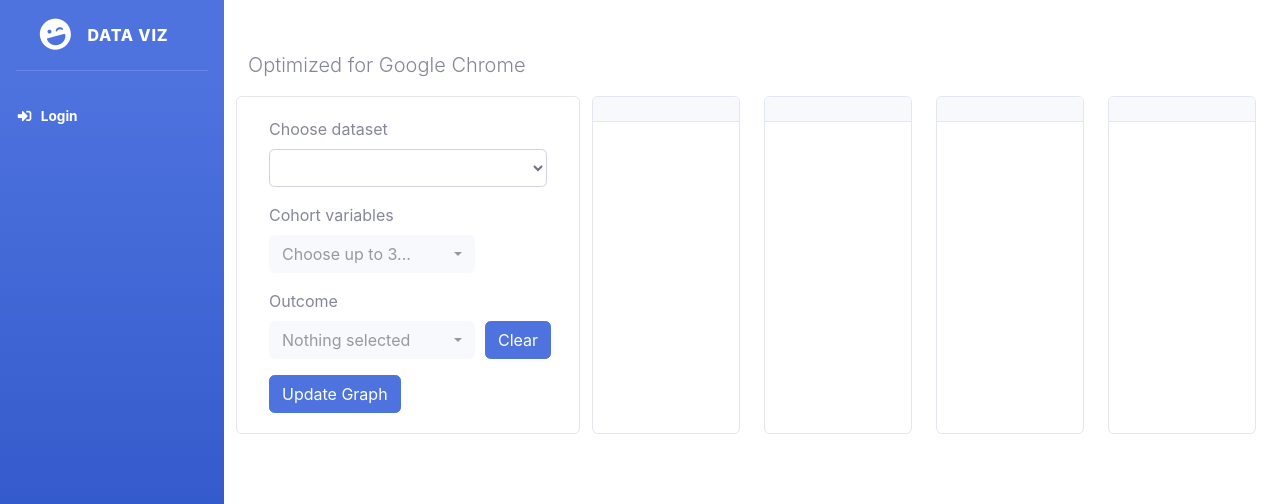
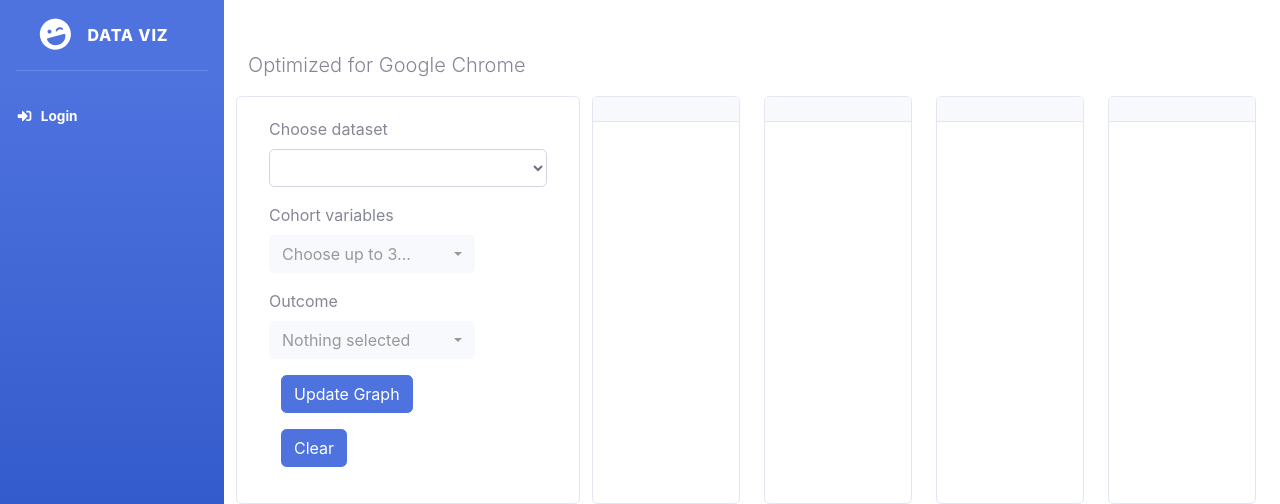
Before and after one commit to sareeneng/cohort-visualization, a Flask app: template web/templates/visualization.html in a window 1280 px wide. Shown: the top 504 px of the page. Run offline with Flask 2, Linux system fonts and the light colour scheme; the template is opened without the code that fills it, so the values that code supplies are empty; a map, chart or similar area stays blank; some libraries are stand-ins or nearby versions.

Commit message:
path finding fix, and update viz layout

```diff
--- a/db_structure.py
+++ b/db_structure.py
@@ -517,12 +517,11 @@ class DB():
 
         remaining_tables = [x for x in self.table_names if x not in accessible_tables]
 
-        # potential paths represents all complete paths that can traverse between the columns in include_columns. To check if the other tables are accessible, see if there's a path between the last member in each path and the remaining table
         for remaining_table in remaining_tables:
             found_valid_path = False
             for path in all_paths:
                 if not found_valid_path:
-                    if len(self.find_paths_between_tables(path[-1], remaining_table)) > 0:
+                    if len(self.find_paths_multi_tables(path + [remaining_table])) > 0:
                         found_valid_path = True
                         accessible_tables.add(remaining_table)
                         for idx in self.get_table_col_idxs(remaining_table):
--- a/web/templates/visualization.html
+++ b/web/templates/visualization.html
@@ -27,12 +27,15 @@
                 <div class="form-group col-9">
                     <select class="selectpicker form-control show-tick" id="outcome_variable" data-live-search="true"></select>
                 </div>
-                <div class="form-group col-3">
-                    <button type="button" class="btn btn-primary" id="clear_outcome_btn">Clear</button>
+            </div>
+            <div class="form-row col-8">
+                <div class="form-group col">
+                    <button type="button" class="btn btn-primary" id="update_graph_btn">Update Graph</button>
+                </div>
+                <div class="form-group col">
+                    <button type="button" class="btn btn-primary" id="clear_btn">Clear</button>
                 </div>
             </div>
-
-            <button type="button" class="btn btn-primary" id="update_graph_btn">Update Graph</button>
         </div>
     </div>
     {% for n in range(4) %}
@@ -246,8 +249,20 @@
 
     })
 
-    $('#clear_outcome_btn').on('click', function(){
-        $('#outcome_variable').selectpicker('val', '').change()
+    $('#clear_btn').on('click', function(){
+        $('#outcome_variable').selectpicker('val', '')
+        card_num = 1
+        $('#ch1').text('')
+        $('#cb1').html('')
+        $('#ch2').text('')
+        $('#cb2').html('')
+        $('#ch3').text('')
+        $('#cb3').html('')
+        c1 = {'idx': -1, 'type': null}
+        c2 = {'idx': -1, 'type': null}
+        c3 = {'idx': -1, 'type': null}
+        $('#ind_variables').selectpicker('val', '')
+
     })
 
     function get_table_column_data(){
```
